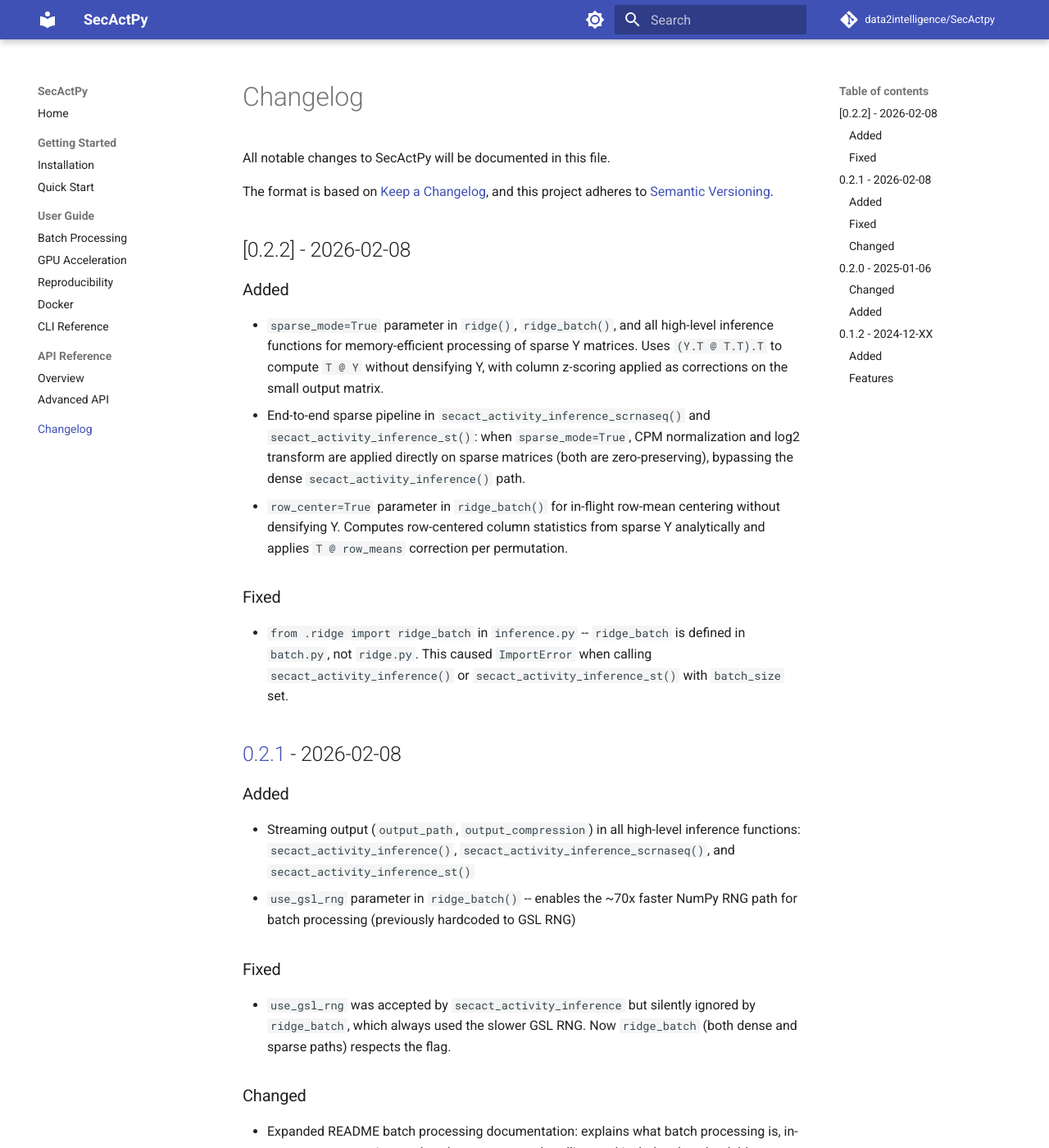
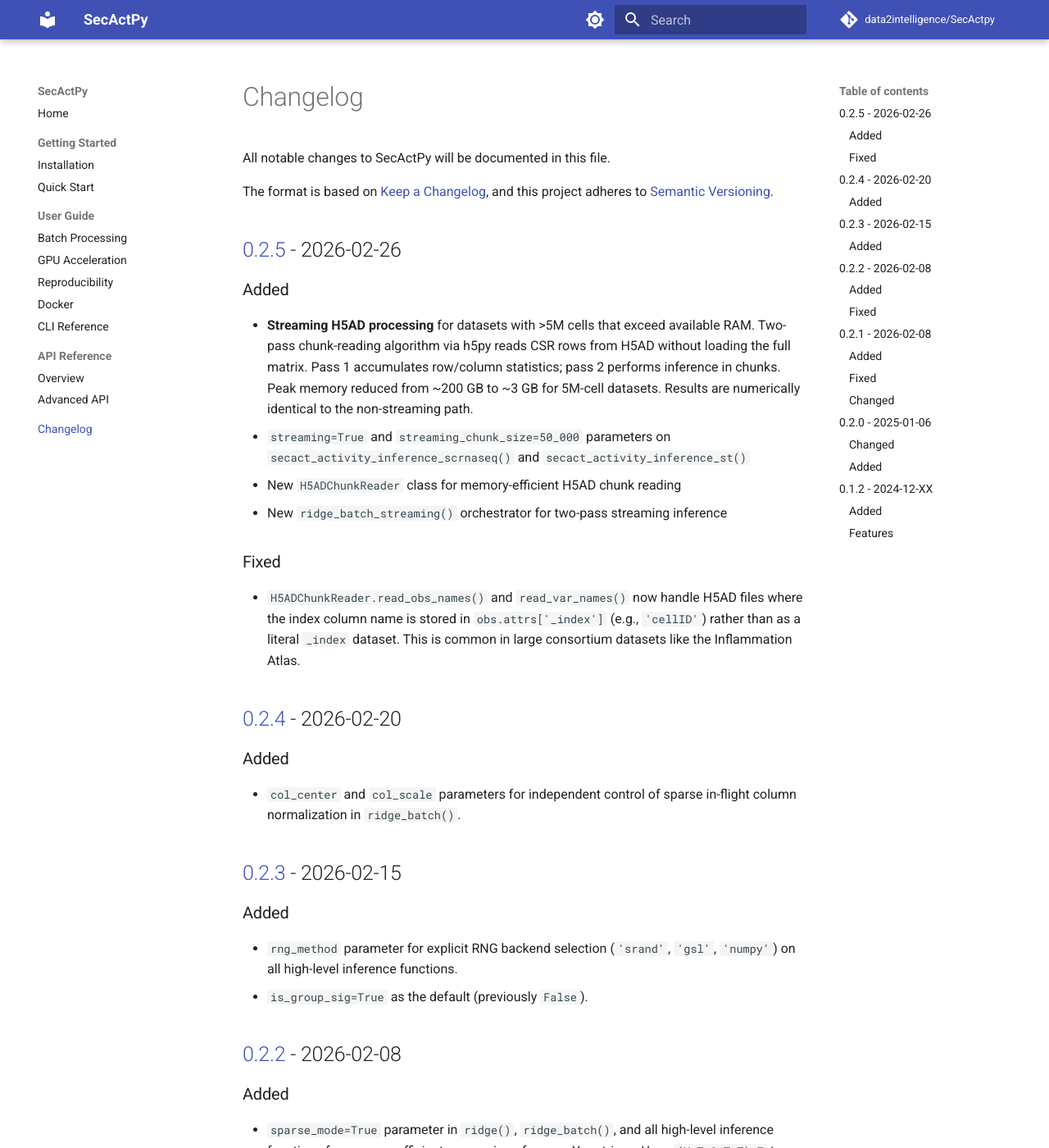
Before and after one commit to data2intelligence/SecActpy, an MkDocs documentation site: the page built from docs/changelog.md, in a window 1280 px wide and 1400 px high. Shown: the whole window at 82% size. Built offline with MkDocs 1.6.1 and Material for MkDocs 9.7.7, drawn with Linux system fonts in a browser that asks for light colours; comment, search, counter and statistics services are not loaded.

Commit message:
Sync docs changelog with v0.2.3–v0.2.5 release notes

```diff
--- a/docs/changelog.md
+++ b/docs/changelog.md
@@ -4,6 +4,38 @@ All notable changes to SecActPy will be documented in this file.
 
 The format is based on [Keep a Changelog](https://keepachangelog.com/en/1.0.0/),
 and this project adheres to [Semantic Versioning](https://semver.org/spec/v2.0.0.html).
+
+## [0.2.5] - 2026-02-26
+
+### Added
+- **Streaming H5AD processing** for datasets with >5M cells that exceed available
+  RAM. Two-pass chunk-reading algorithm via h5py reads CSR rows from H5AD without
+  loading the full matrix. Pass 1 accumulates row/column statistics; pass 2
+  performs inference in chunks. Peak memory reduced from ~200 GB to ~3 GB for
+  5M-cell datasets. Results are numerically identical to the non-streaming path.
+  - `streaming=True` and `streaming_chunk_size=50_000` parameters on
+    `secact_activity_inference_scrnaseq()` and `secact_activity_inference_st()`
+  - New `H5ADChunkReader` class for memory-efficient H5AD chunk reading
+  - New `ridge_batch_streaming()` orchestrator for two-pass streaming inference
+
+### Fixed
+- `H5ADChunkReader.read_obs_names()` and `read_var_names()` now handle H5AD
+  files where the index column name is stored in `obs.attrs['_index']` (e.g.,
+  `'cellID'`) rather than as a literal `_index` dataset. This is common in
+  large consortium datasets like the Inflammation Atlas.
+
+## [0.2.4] - 2026-02-20
+
+### Added
+- `col_center` and `col_scale` parameters for independent control of sparse
+  in-flight column normalization in `ridge_batch()`.
+
+## [0.2.3] - 2026-02-15
+
+### Added
+- `rng_method` parameter for explicit RNG backend selection (`'srand'`, `'gsl'`,
+  `'numpy'`) on all high-level inference functions.
+- `is_group_sig=True` as the default (previously `False`).
 
 ## [0.2.2] - 2026-02-08
 
@@ -96,6 +128,10 @@ and this project adheres to [Semantic Versioning](https://semver.org/spec/v2.0.0
   - GSL-compatible random number generator
   - Cross-platform support (Linux, macOS, Windows)
 
+[0.2.5]: https://github.com/data2intelligence/SecActPy/releases/tag/v0.2.5
+[0.2.4]: https://github.com/data2intelligence/SecActPy/releases/tag/v0.2.4
+[0.2.3]: https://github.com/data2intelligence/SecActPy/releases/tag/v0.2.3
+[0.2.2]: https://github.com/data2intelligence/SecActPy/releases/tag/v0.2.2
 [0.2.1]: https://github.com/data2intelligence/SecActPy/releases/tag/v0.2.1
 [0.2.0]: https://github.com/data2intelligence/SecActPy/releases/tag/v0.2.0
 [0.1.2]: https://github.com/data2intelligence/SecActPy/releases/tag/v0.1.2
```
